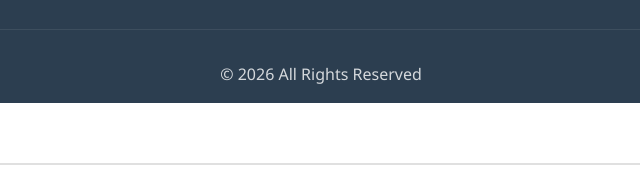
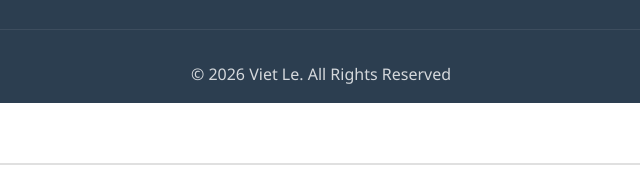
Before and after one commit to viet7204/learn-vietnamese, a plain HTML site: page index.html in a window 1280 px wide. Shown: the part 6000-6191 px from the top of the page, 319-959 px from the left. Drawn offline with Linux system fonts and the light colour scheme.

Commit message:
Add copyright by Viet Le to footer

```diff
--- a/index.html
+++ b/index.html
@@ -430,7 +430,7 @@
                 </div>
             </div>
             <div class="footer-bottom">
-                <p>&copy; 2026 <span data-en="All Rights Reserved" data-vi="Bản Quyền Được Bảo Lưu">All Rights Reserved</span></p>
+                <p>&copy; 2026 Viet Le. <span data-en="All Rights Reserved" data-vi="Bản Quyền Được Bảo Lưu">All Rights Reserved</span></p>
             </div>
         </div>
     </footer>
```
Also changed, not shown: course.html (+1 -1 lines).
